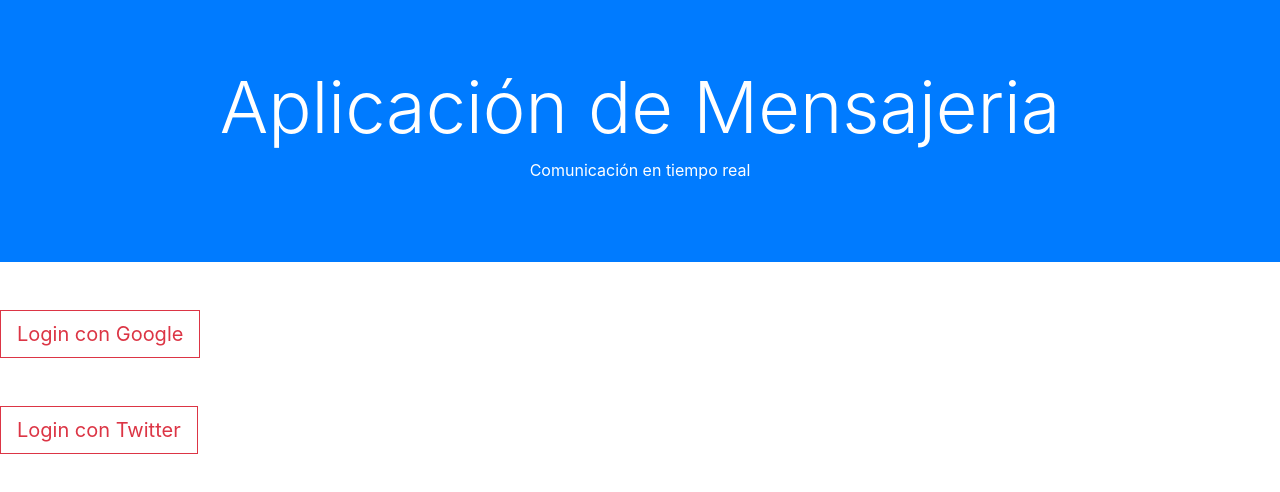
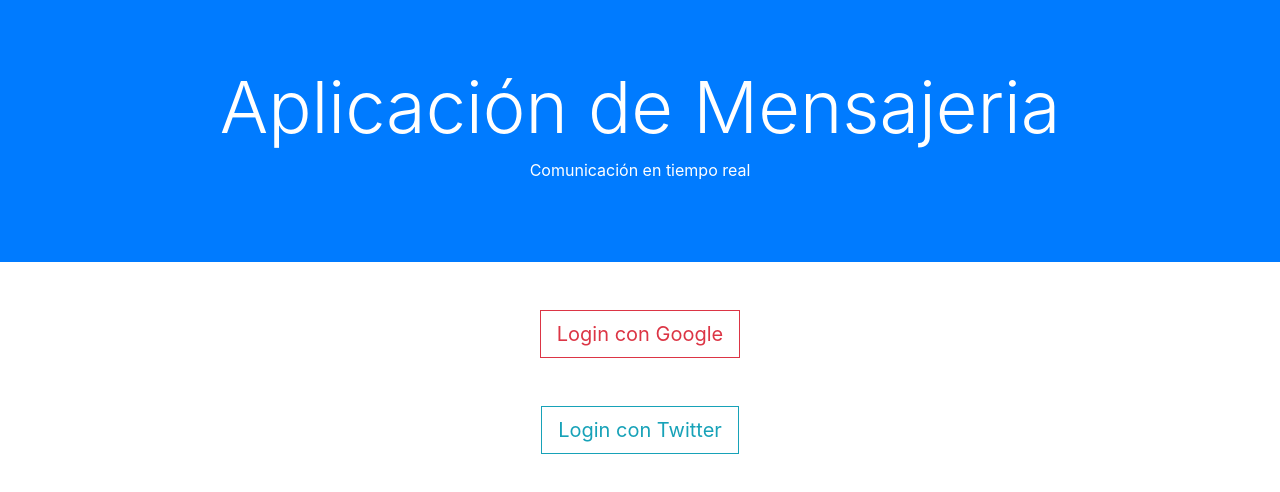
Before and after one commit to Daniel151505/Aplicacion-de-mensajeria, a Vue app in the folder aplicacionMensajeria/: page /login in a window 1280 px wide. Shown: the top 492 px of the page. Built offline with nearby package versions, Linux system fonts and the light colour scheme.

Commit message:
Centrando

```diff
--- a/aplicacionMensajeria/src/pages/Login.vue
+++ b/aplicacionMensajeria/src/pages/Login.vue
@@ -1,5 +1,5 @@
 <template>
-<div>
+<div class="text-center">
 
    <div class="jumbotron bg-primary text-white text-center">
      <h2 class="lead display-3">Aplicación de Mensajeria</h2>
@@ -8,14 +8,14 @@
 
   <div class="container-fluid">
     <div class="row mt-5">
-      <div class="div text-center">
+      <div class="col text-center">
         <button @click="loginWithGoogle" class="btn btn-outline-danger btn-lg">Login con Google</button>
       </div>
     </div>
 
   <div class="row mt-5">
-      <div class="div text-center">
-        <button class="btn btn-outline-danger btn-lg">Login con Twitter</button>
+      <div class="col text-center">
+        <button class="btn btn-outline-info btn-lg">Login con Twitter</button>
       </div>
     </div>
   </div>
```
